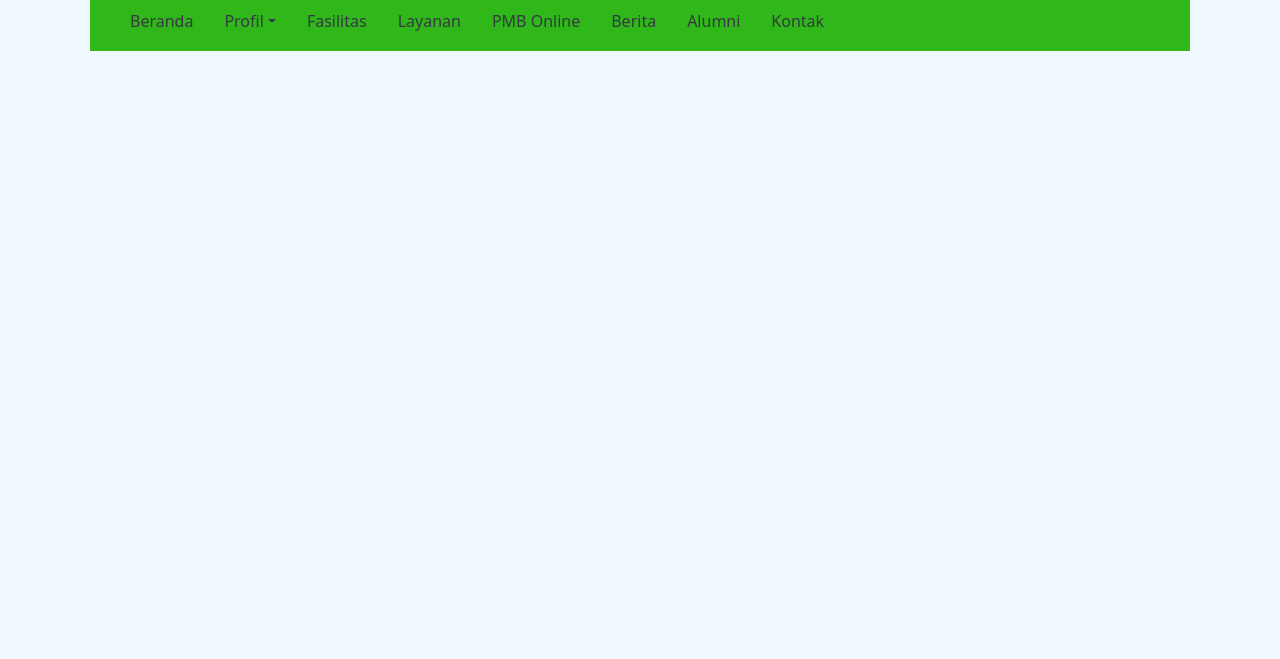
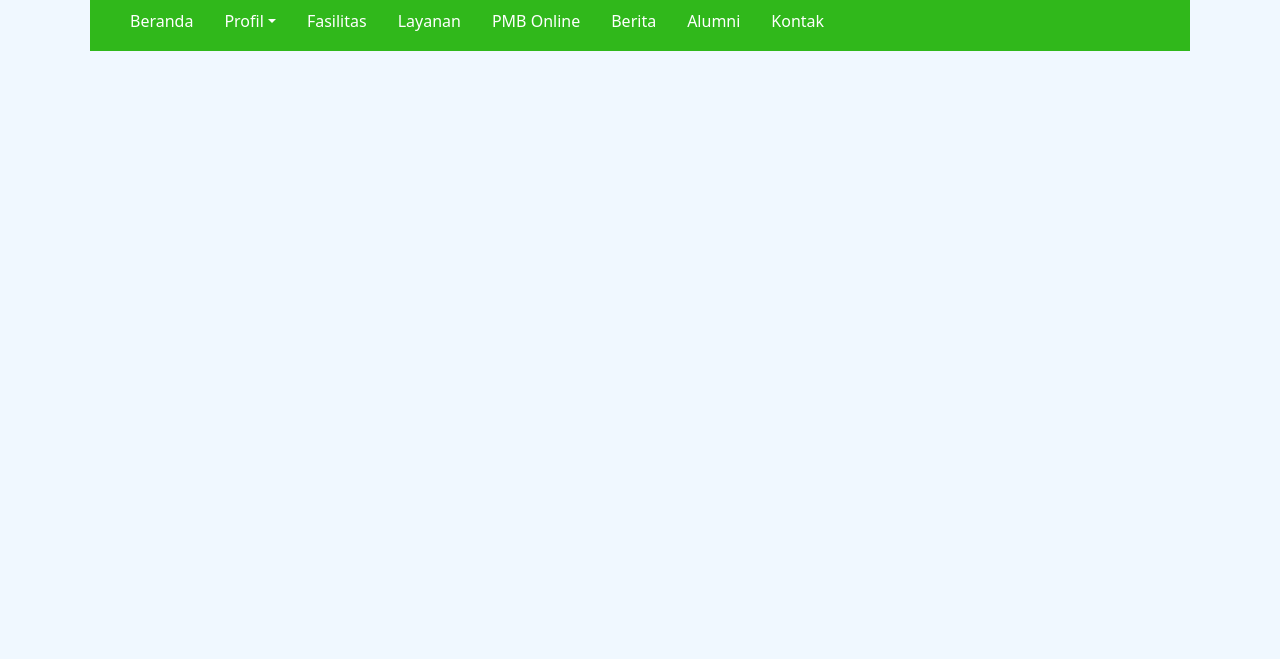
Before and after one commit to ocktaniasalma/KLMPK-4, a plain HTML site: page web_sttc/index.html in a window 1280 px wide. Shown: the part 141-800 px from the top of the page. Drawn offline with nearby package versions, Linux system fonts and the light colour scheme.

Commit message:
edit navbar

```diff
--- a/web_sttc/style.css
+++ b/web_sttc/style.css
@@ -6,7 +6,6 @@
 .navbar {
     background-color: #30b81b; /* Warna background abu-abu terang */
     padding: 10px 20px;
-    color: white;
 }
 
 .navbar-brand {
@@ -15,7 +14,7 @@
 }
 
 .nav-link {
-    color: #343a40; /* Warna abu gelap */
+    color: white; /* Warna abu gelap */
     margin-right: 15px; /* Jarak antar menu */
     transition: color 0.3s ease; /* Smooth transition saat hover */
 }
```
